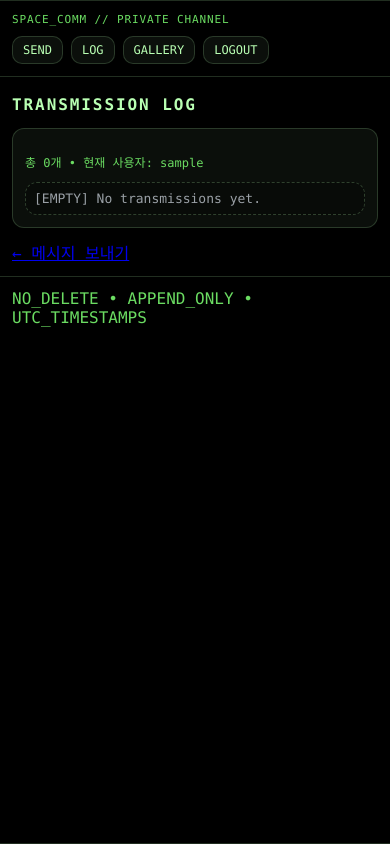
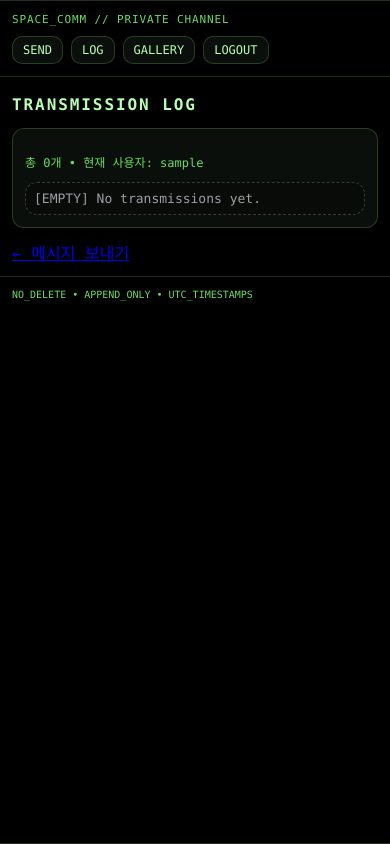
Before and after one commit to aete0417-dev/space-comm, a Flask app: page /log in a window 390 px wide. Run offline with Flask 3, Linux system fonts and the light colour scheme; the visitor is signed in with stand-in values (Sample User, id 1); data that the repository does not hold is empty.

Commit message:
Update styles

```diff
--- a/static/style.css
+++ b/static/style.css
@@ -199,6 +199,10 @@ button:hover { filter: brightness(1.2); }
     padding: 12px;
   }
 
+  .footer {
+    font-size: 10px;
+  }
+
   .brand {
     font-size: 11px;
   }
```
